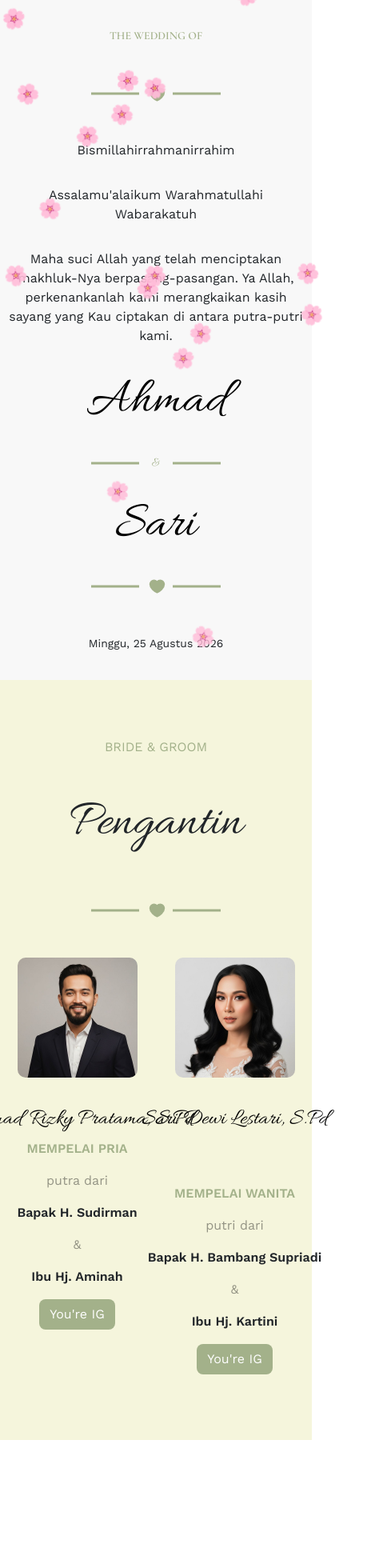
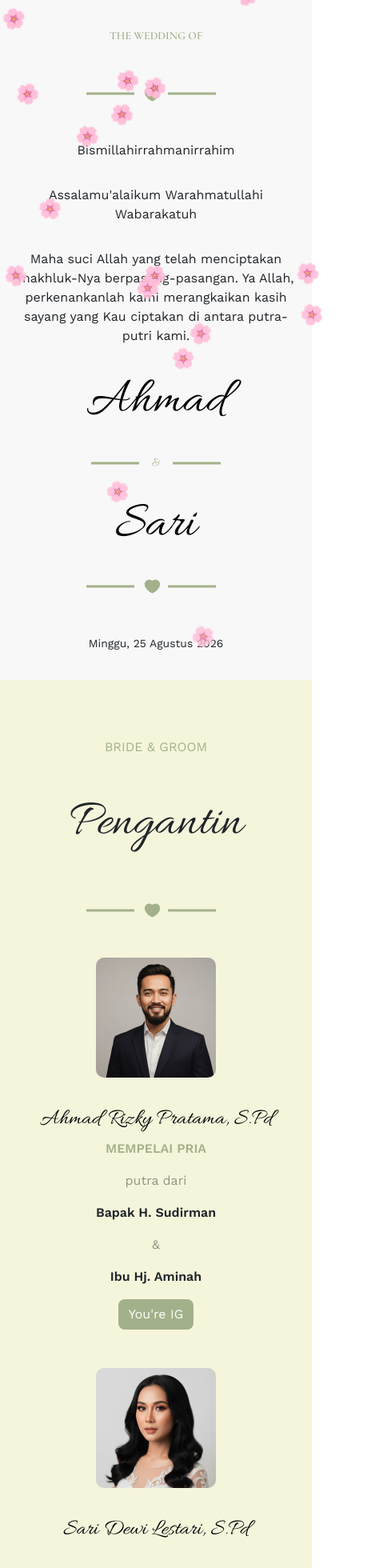
Before and after one commit to sandisyd/wedding-template-one, a Vue app: page /wedding in a window 390 px wide. Shown: the top 1960 px of the page at 80% size, 469 px wide, since content can reach past the window. Before the commit the page ends 1800 px from the top, so only its background shows below. Built offline with nearby package versions, Linux system fonts and the light colour scheme.

Commit message:
fixing responsive

```diff
--- a/src/assets/styles/style.css
+++ b/src/assets/styles/style.css
@@ -127,7 +127,7 @@ body {
 /* pengantin */
 .pengantin {
   background-color: #f5f5dc;
-  height: 950px;
+  min-height: 110vh;
   padding: 72px 10px 0 10px;
 }
 
@@ -153,7 +153,7 @@ body {
   text-align: center;
 }
 
-.pengantin .groom .groom-image .container {
+.pengantin .groom .groom-image .image-box {
   width: 150px;
   height: 150px;
   border-radius: 10px;
@@ -184,7 +184,7 @@ body {
   text-align: center;
 }
 
-.pengantin .bride .bride-image .container {
+.pengantin .bride .bride-image .image-box {
   width: 150px;
   height: 150px;
   border-radius: 10px;
--- a/src/views/informasi/acara/Acara.vue
+++ b/src/views/informasi/acara/Acara.vue
@@ -3,10 +3,13 @@
     <span v-for="i in 20" :key="i" class="flower"> 🌸</span>
   </div>
   <div class="acara">
-    <div class="row">
+    <div class="row" style="margin: 0px">
       <div class="col">
         <span class="acara-title">the wedding of</span>
-        <div class="row pt-5 pb-5" style="justify-content: center; align-items: center">
+        <div
+          class="row pt-5 pb-5"
+          style="justify-content: center; align-items: center; margin-right: 0px"
+        >
           <div class="col-3 pe-0" style="text-align: end">
             <svg width="60" height="12" viewBox="0 0 60 12" fill="none" style="color: #a3b18a">
               <path d="M0 6 L60 6" stroke="currentColor" stroke-width="3" />
@@ -52,7 +55,10 @@
           </div>
         </div>
         <h1 class="bride-one">Sari</h1>
-        <div class="row pb-5" style="justify-content: center; align-items: center">
+        <div
+          class="row pb-5"
+          style="justify-content: center; align-items: center; margin-right: 0px"
+        >
           <div class="col-3 pe-0" style="text-align: end">
             <svg width="60" height="12" viewBox="0 0 60 12" fill="none" style="color: #a3b18a">
               <path d="M0 6 L60 6" stroke="currentColor" stroke-width="3" />
--- a/src/views/informasi/pengantin/Pengantin.vue
+++ b/src/views/informasi/pengantin/Pengantin.vue
@@ -2,7 +2,10 @@
   <div class="pengantin">
     <p class="pengantin-abstrak">bride & groom</p>
     <h1 class="title-pengantin">pengantin</h1>
-    <div class="row pt-5 pb-5" style="justify-content: center; align-items: center">
+    <div
+      class="row pt-5 pb-5"
+      style="justify-content: center; align-items: center; margin-right: 0px"
+    >
       <div class="col-3 pe-0" style="text-align: end">
         <svg width="60" height="12" viewBox="0 0 60 12" fill="none" style="color: #a3b18a">
           <path d="M0 6 L60 6" stroke="currentColor" stroke-width="3" />
@@ -17,10 +20,10 @@
         </svg>
       </div>
     </div>
-    <div class="row">
-      <div class="col-6 groom">
+    <div class="row" style="margin: 0px">
+      <div class="col-lg-6 groom">
         <div class="groom-image">
-          <div class="container"></div>
+          <div class="image-box"></div>
         </div>
         <div class="groom-name">
           <h1>Ahmad Rizky Pratama, S.Pd</h1>
@@ -30,17 +33,17 @@
           <p style="color: rgba(0, 0, 0, 0.4)">&</p>
           <p style="font-weight: 600">Ibu Hj. Aminah</p>
         </div>
-        <div class="ig-groom">
+        <div class="ig-groom pb-5">
           <a href="#" class="btn"><i class="fa-brands fa-instagram"></i> You're IG </a>
         </div>
       </div>
-      <div class="col-6 bride">
+      <div class="col-lg-6 bride">
         <div class="bride-image">
-          <div class="container"></div>
+          <div class="image-box"></div>
         </div>
         <div class="bride-name">
           <h1>Sari Dewi Lestari, S.Pd</h1>
-          <p style="color: #a3b18a; text-transform: uppercase; font-weight: 600; padding-top: 56px">
+          <p style="color: #a3b18a; text-transform: uppercase; font-weight: 600; padding-top: 50px">
             Mempelai wanita
           </p>
           <p style="color: rgba(0, 0, 0, 0.4)">putri dari</p>
@@ -48,7 +51,7 @@
           <p style="color: rgba(0, 0, 0, 0.4)">&</p>
           <p style="font-weight: 600">Ibu Hj. Kartini</p>
         </div>
-        <div class="ig-bride">
+        <div class="ig-bride pb-5">
           <a href="#" class="btn"><i class="fa-brands fa-instagram"></i> You're IG </a>
         </div>
       </div>
```
